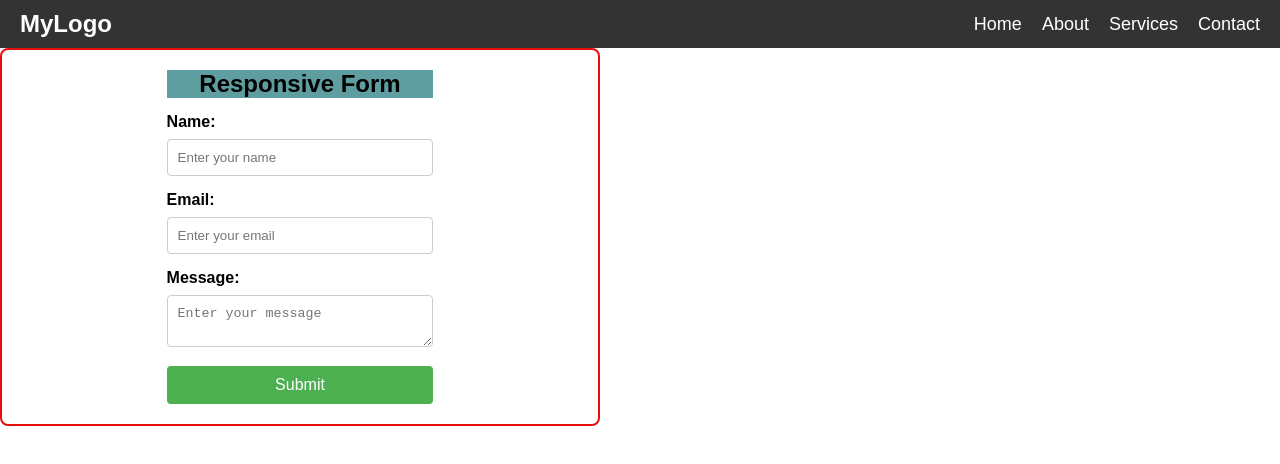
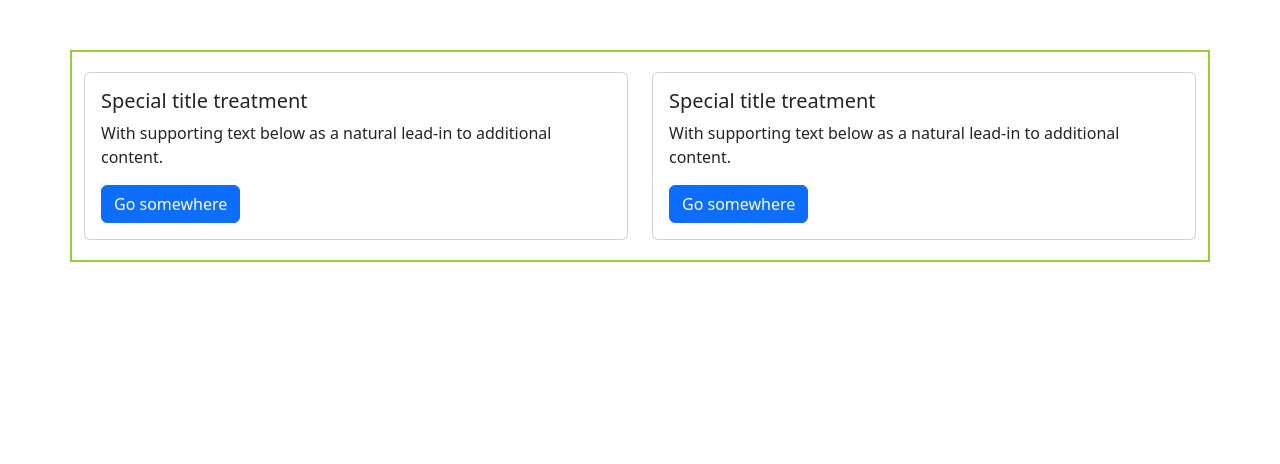
Before and after one commit to selvakumarj1807/react_basics, a React (Create React App) app in the folder myapp/: page / in a window 1280 px wide. Shown: the top 464 px of the page. Built offline with nearby package versions, Linux system fonts and the light colour scheme.

Commit message:
add bootstrap

```diff
--- a/myapp/package.json
+++ b/myapp/package.json
@@ -8,6 +8,7 @@
     "@testing-library/user-event": "^13.5.0",
     "ajv": "^8.17.1",
     "ajv-keywords": "^5.1.0",
+    "bootstrap": "^5.3.3",
     "react": "^18.3.1",
     "react-dom": "^18.3.1",
     "react-scripts": "5.0.1",
--- a/myapp/src/App.css
+++ b/myapp/src/App.css
@@ -1,88 +1,5 @@
-/* Nav bar */
-
-
-/* Basic Reset */
-
-* {
-    margin: 0;
-    padding: 0;
-    box-sizing: border-box;
+.container {
+    margin: 50px;
+    padding: 20px;
+    border: 2px solid yellowgreen;
 }
-
-body {
-    font-family: Arial, sans-serif;
-}
-
-.navbar {
-    display: flex;
-    justify-content: space-between;
-    align-items: center;
-    background-color: #333;
-    padding: 10px 20px;
-}
-
-.logo {
-    color: white;
-    font-size: 24px;
-    font-weight: bold;
-}
-
-.nav-links {
-    list-style: none;
-    display: flex;
-    gap: 20px;
-}
-
-.nav-links li a {
-    color: white;
-    text-decoration: none;
-    font-size: 18px;
-}
-
-.menu-icon {
-    display: none;
-    flex-direction: column;
-    cursor: pointer;
-}
-
-.menu-icon .bar {
-    width: 25px;
-    height: 3px;
-    background-color: white;
-    margin: 4px 0;
-    transition: all 0.3s ease;
-}
-
-
-/* Mobile Styles */
-
-@media (max-width: 768px) {
-    .menu-icon {
-        display: flex;
-    }
-    .nav-links {
-        position: absolute;
-        top: 60px;
-        right: -100%;
-        flex-direction: column;
-        background-color: #333;
-        width: 100%;
-        transition: right 0.3s ease;
-    }
-    .nav-links.open {
-        right: 0;
-    }
-    .nav-links li {
-        margin: 15px 0;
-        text-align: center;
-    }
-    .menu-icon.open .bar:nth-child(1) {
-        transform: rotate(-45deg) translate(-5px, 6px);
-    }
-    .menu-icon.open .bar:nth-child(2) {
-        opacity: 0;
-    }
-    .menu-icon.open .bar:nth-child(3) {
-        transform: rotate(45deg) translate(-5px, -6px);
-    }
-}
--- a/myapp/src/App.js
+++ b/myapp/src/App.js
@@ -1,29 +1,30 @@
-import logo from './logo.svg';
+import React from 'react';
+
 import './App.css';
-
-import Form from './forms/Form';
 
 function App() {
   return (
-    <div className="App">
-
-      <nav className="navbar">
-        <div className="logo">MyLogo</div>
-        <div className="menu-icon">
-          <div className="bar"></div>
-          <div className="bar"></div>
-          <div className="bar"></div>
+    <div className="container">
+      <div className="row">
+        <div className="col-sm-6">
+          <div className="card">
+            <div className="card-body">
+              <h5 className="card-title">Special title treatment</h5>
+              <p className="card-text">With supporting text below as a natural lead-in to additional content.</p>
+              <a href="#" className="btn btn-primary">Go somewhere</a>
+            </div>
+          </div>
         </div>
-        <ul className="nav-links">
-          <li><a href="#home">Home</a></li>
-          <li><a href="#about">About</a></li>
-          <li><a href="#services">Services</a></li>
-          <li><a href="#contact">Contact</a></li>
-        </ul>
-      </nav>
-
-      <Form />
-
+        <div className="col-sm-6">
+          <div className="card">
+            <div className="card-body">
+              <h5 className="card-title">Special title treatment</h5>
+              <p className="card-text">With supporting text below as a natural lead-in to additional content.</p>
+              <a href="#" className="btn btn-primary">Go somewhere</a>
+            </div>
+          </div>
+        </div>
+      </div>
     </div>
   );
 }
--- a/myapp/src/index.js
+++ b/myapp/src/index.js
@@ -3,6 +3,8 @@
 import './index.css';
 import App from './App';
 import reportWebVitals from './reportWebVitals';
+import 'bootstrap/dist/css/bootstrap.min.css';
+import 'bootstrap/dist/js/bootstrap.bundle.min.js';
 
 const root = ReactDOM.createRoot(document.getElementById('root'));
 root.render(
```
Also changed, not shown: 2 other files (tests, documents, lock files or other folders).
